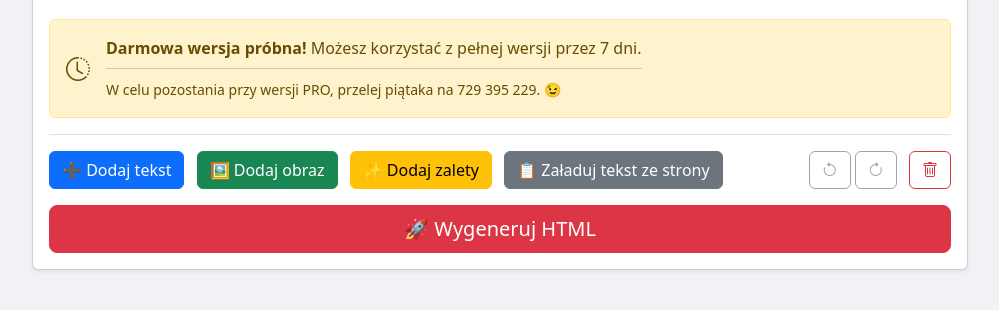
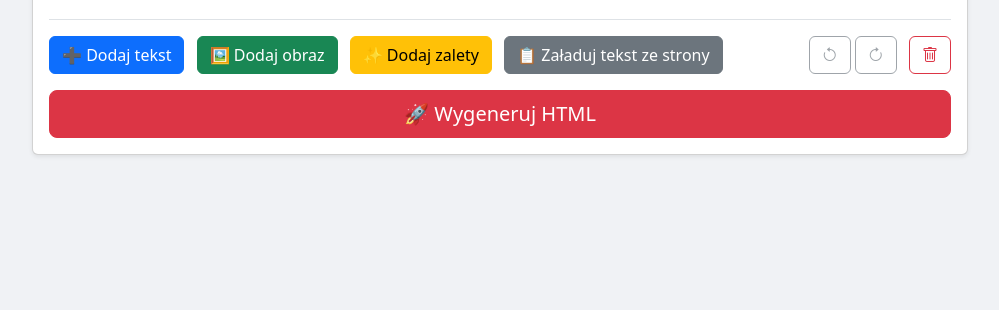
Before and after one commit to Rafson96/description-pro, a plain HTML site: page index.html in a window 1280 px wide. Shown: the part 118-428 px from the top of the page, without its empty margins (140-1139 px from the left). Drawn offline with nearby package versions, Linux system fonts and the light colour scheme.

Commit message:
Update index.html

```diff
--- a/index.html
+++ b/index.html
@@ -39,14 +39,14 @@
             <h1 class="mb-4 text-center">🛠 Generator Kodu HTML</h1>
 
 
-            <div class="alert alert-warning d-flex align-items-center fade-in-down" role="alert">
+<!--             <div class="alert alert-warning d-flex align-items-center fade-in-down" role="alert">
                 <i class="bi bi-clock-history fs-4 me-3"></i>
                 <div>
                     <strong>Darmowa wersja próbna!</strong> Możesz korzystać z pełnej wersji przez 7 dni.
                     <hr class="my-2">
                     <small>W celu pozostania przy wersji PRO, przelej piątaka na 729 395 229. 😉</small>
                 </div>
-            </div>
+            </div> -->
 
 
             <form id="generatorForm" onsubmit="generateHTML(event)">
```
